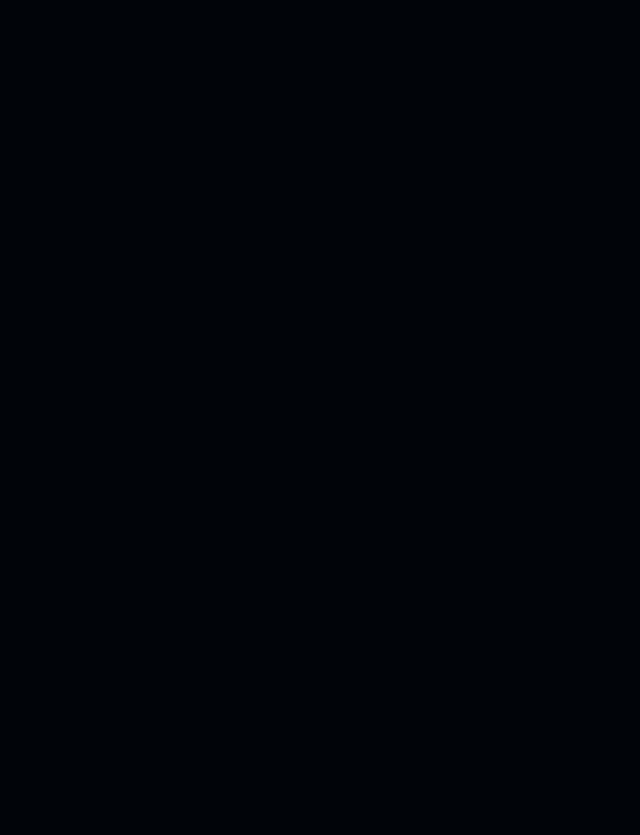
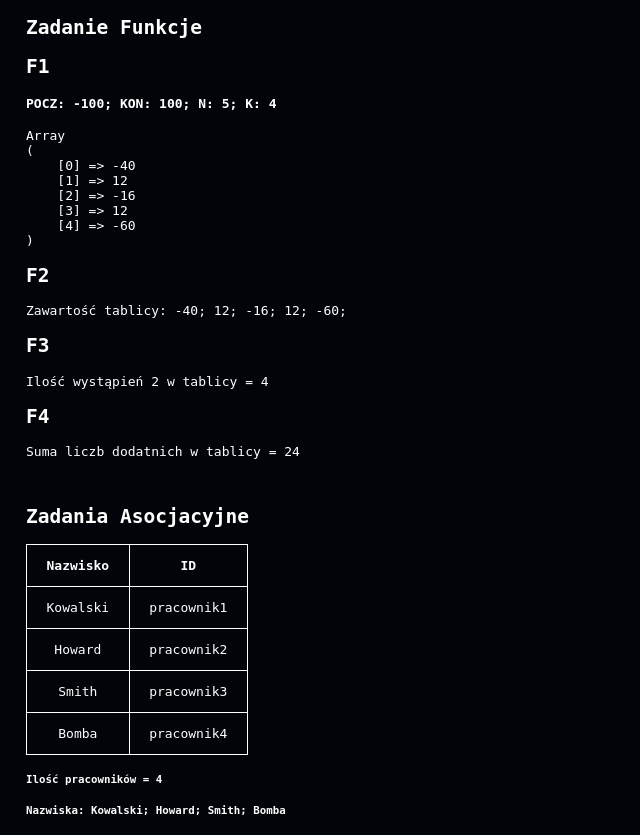
Before and after one commit to Bartek-M/School-HELP, a PHP site: page /task.php in a window 1280 px wide. Before the commit the part shown is empty. Shown: the whole page, without its empty margins (0-640 px from the left). Before the commit the page ends 800 px from the top, so only its background shows below. Run offline with PHP 8.4, Linux system fonts and the light colour scheme.

Commit message:
Add PHP practice - arrays

```diff
--- a/PHP/Arrays/task.php
+++ b/PHP/Arrays/task.php
@@ -12,10 +12,130 @@
             color: #FFF;
             margin: 0 1rem;
         }
+
+        table {
+            border-collapse: collapse;
+        }
+
+        caption {
+            text-align: left;
+            margin: 1rem 0;
+            font-size: 1.5rem;
+        }
+
+        td, th {
+            padding: 1rem 1.5rem;
+            border: 1px solid #FFF;
+            text-align: center
+        }
     </style>
 </head>
 <body>
+    <h2>Zadanie Funkcje</h2>
     <?php
+        # FUNCTIONS
+        function f_1($a, $b, $n, $k) {
+            for ($i = 0; $i < $n; $i++) {
+                do {
+                    $tab[$i] = rand($a, $b);
+                } while ($tab[$i] % $k != 0);
+            }
+
+            return $tab;
+        }
+
+        function f_2($tab) {
+            echo "Zawartość tablicy: ";
+            foreach ($tab as $val) {
+                echo "{$val}; ";
+            }
+
+            echo "<br/>";
+        }
+
+        function f_3($tab, $num) {
+            $ilosc = 0;
+
+            foreach ($tab as $val) {
+                if ($val == $num) $ilosc++;
+            }
+
+            return $ilosc;
+        }
+
+        function f_4($tab) {
+            $suma = 0;
+
+            foreach ($tab as $val) {
+                if ($val > 0) $suma += $val;
+            }
+
+            return $suma;
+        }
+
+        # PROGRAM
+        define("POCZ", -100);
+        define("KON", 100);
+        define("N", 5);
+        define("K", 4);
+
+        // F1
+        echo "<h2>F1</h2>";
+        echo "<h4>POCZ: " . POCZ . "; KON: " . KON . "; N: " . N . "; K: " . K . "</h4>";
+        $tab_1 = f_1(POCZ, KON, N, K);
+
+        echo "<pre>";
+        print_r($tab_1);
+        echo "</pre>";
+
+        // F2
+        echo "<h2>F2</h2>";
+        f_2($tab_1);
+
+        // F3
+        $tab_2 = [1, 2, 3, 5, 2, 1, 10, 2, 3, 2]; // ilość 2 = 4
+        $check = 2;
+        echo "<h2>F3</h2>";
+        echo "Ilość wystąpień {$check} w tablicy = " . f_3($tab_2, $check);
+
+        // F4
+        echo "<h2>F4</h2>";
+        echo "Suma liczb dodatnich w tablicy = " . f_4($tab_1);
+    ?>
+    <br/>
+    <br/>
+    <br/>
+    <h2>Zadania Asocjacyjne</h2>
+    <table>
+        <thead>
+            <tr>
+                <th>Nazwisko</th>
+                <th>ID</th>
+            </tr>
+        </thead>
+        <tbody>
+            <?php
+                $pracownicy = [
+                    "pracownik1" => "Kowalski",
+                    "pracownik2" => "Howard",
+                    "pracownik3" => "Smith",
+                    "pracownik4" => "Bomba"
+                ];
+
+                foreach ($pracownicy as $key => $val) {
+                    echo "<tr>";
+                    echo "<td>{$val}</td>";
+                    echo "<td>{$key}</td>";
+                    echo "</tr>";
+                }
+            ?>
+        </tbody>
+    </table>
+    <?php
+        echo "<h5>Ilość pracowników = " . count($pracownicy) . "</h5>";
+
+        $nazwiska = implode("; ", $pracownicy);
+        echo "<h5>Nazwiska: {$nazwiska}</h5>";
     ?>
 </body>
 </html>
```
